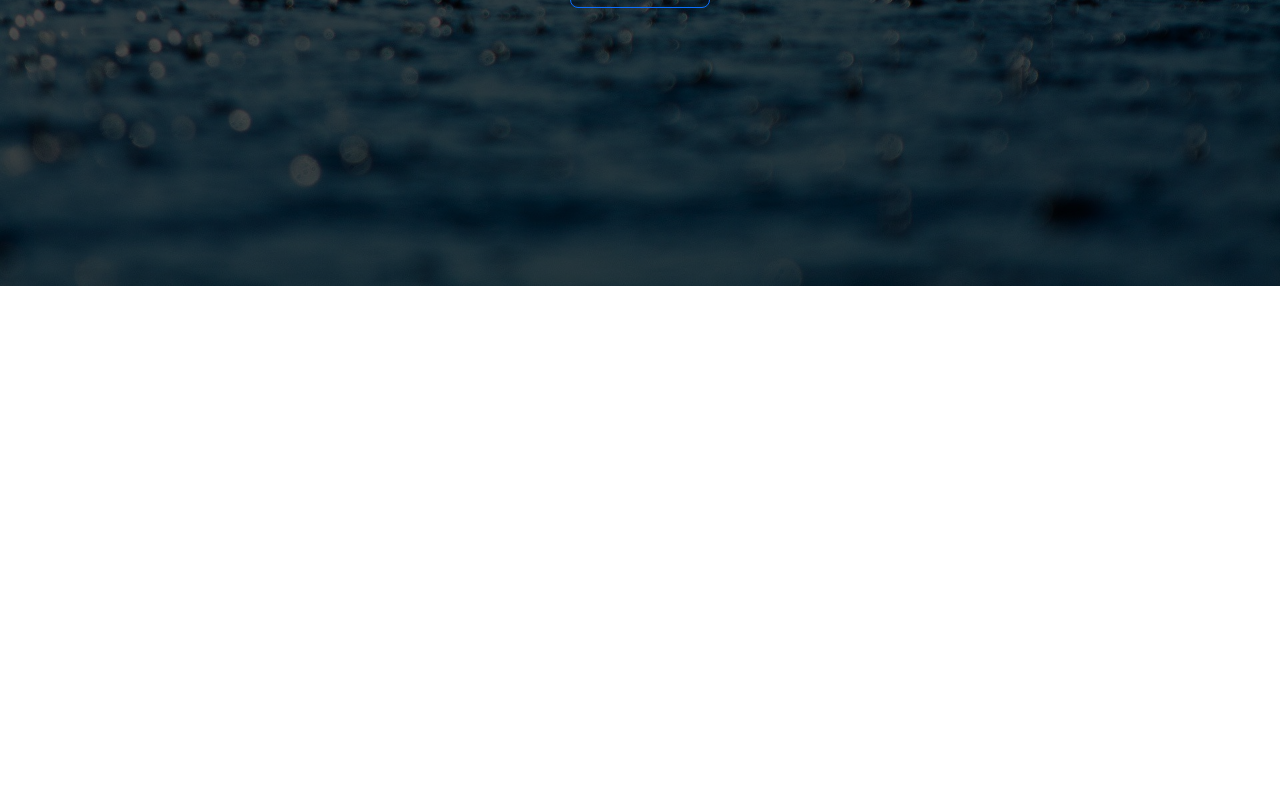
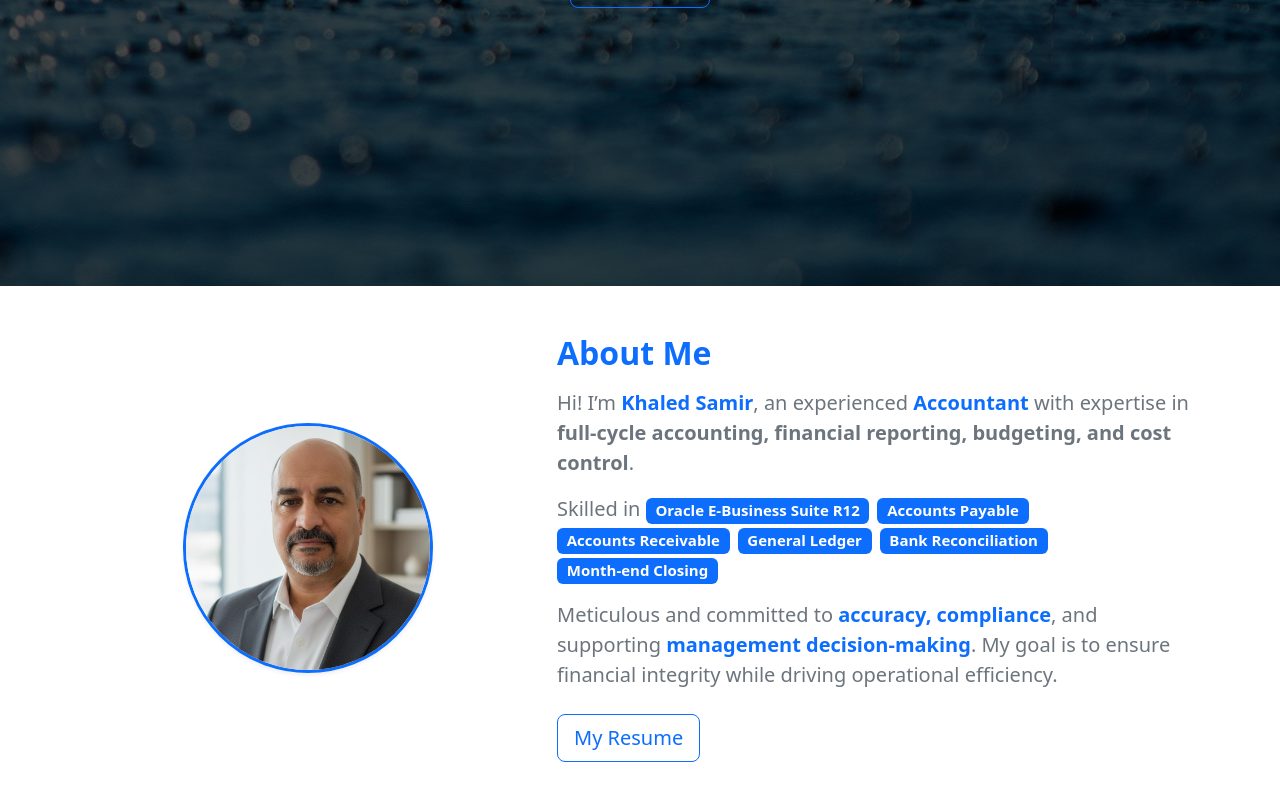
Before and after one commit to sherifshoukryalqwatly/KS_Portfolio, a React (Vite) app: page / in a window 1280 px wide. Shown: the part 514-1314 px from the top of the page. Before the commit the page ends 800 px from the top, so only its background shows below. Built offline with nearby package versions, Linux system fonts and the light colour scheme.

Commit message:
feat (About): Add the About Section

```diff
--- a/src/components/about.jsx
+++ b/src/components/about.jsx
@@ -1,5 +1,58 @@
+import useScrollAnimation from "../hooks/useScrollAnimation.jsx";
+
 function About() {
-    return <></>
+    const ref = useScrollAnimation();
+    return (
+        <section id="about" ref={ref} className="scroll-section about-section py-5 bg-white">
+            <div className="container">
+                <div className="row align-items-center">
+                    {/* Left side — Image */}
+                    <div className="col-md-5 text-center mb-4 mb-md-0">
+                        <img
+                            src="myPhoto.jpg" // place your image inside public/images
+                            alt="Khaled Samir"
+                            className="img-fluid rounded-circle shadow-sm about-img border border-3 border-primary"
+                            width="250"
+                            height="250"
+                        />
+                    </div>
+
+                    {/* Right side — Text */}
+                    <div className="col-md-7">
+                        <h2 className="fw-bold text-primary mb-3">About Me</h2>
+                        <p className="text-secondary fs-5">
+                            Hi! I’m <span className="fw-semibold text-primary">Khaled Samir</span>,
+                            an experienced <span className="fw-semibold text-primary">Accountant </span>
+                            with expertise in <span className="fw-semibold">full-cycle accounting, financial reporting, budgeting, and cost control</span>.
+                        </p>
+                        <p className="text-secondary fs-5">
+                            Skilled in <span className="badge bg-primary me-2">Oracle E-Business Suite R12</span>
+                            <span className="badge bg-primary me-2">Accounts Payable</span>
+                            <span className="badge bg-primary me-2">Accounts Receivable</span>
+                            <span className="badge bg-primary me-2">General Ledger</span>
+                            <span className="badge bg-primary me-2">Bank Reconciliation</span>
+                            <span className="badge bg-primary">Month-end Closing</span>
+                        </p>
+                        <p className="text-secondary fs-5">
+                            Meticulous and committed to <span className="fw-semibold text-primary">accuracy, compliance</span>, and
+                            supporting <span className="fw-semibold text-primary">management decision-making</span>.
+                            My goal is to ensure financial integrity while driving operational efficiency.
+                        </p>
+
+                        <div className="mt-4 d-flex flex-wrap gap-3">
+                            <a
+                                href="https://drive.google.com/file/d/1BEq8a6Bn3WwZydQCObdQEXbN76DasxNP/view?usp=drive_link"
+                                className="btn btn-outline-primary btn-lg"
+                                target="_blank"
+                            >
+                                My Resume
+                            </a>
+                        </div>
+                    </div>
+                </div>
+            </div>
+        </section>
+    );
 }
 
-export default About
+export default About;
```
Also changed, not shown: public/myPhoto.jpg (added).
